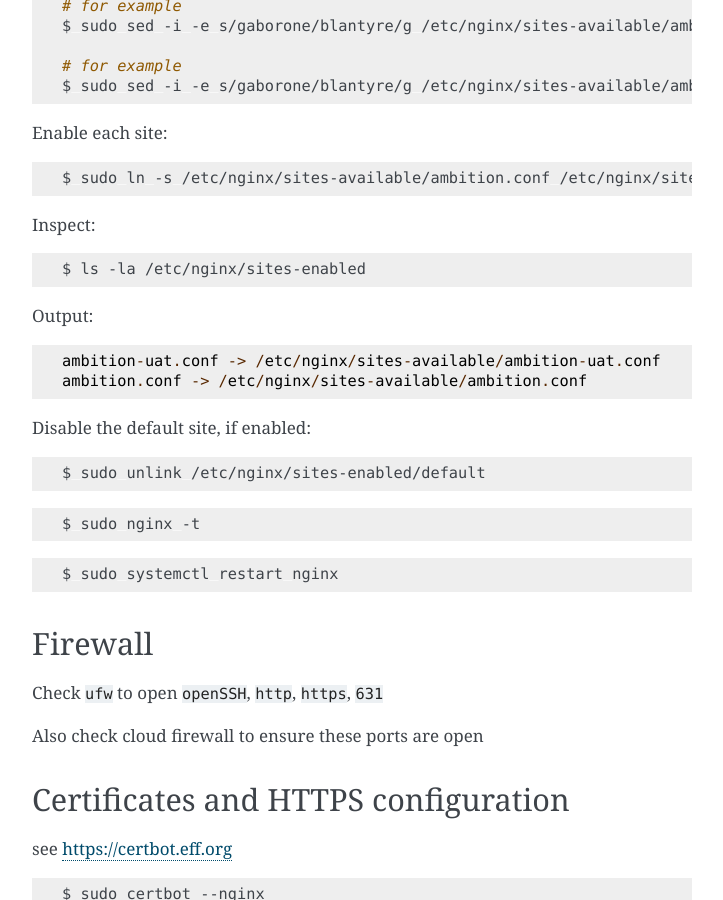
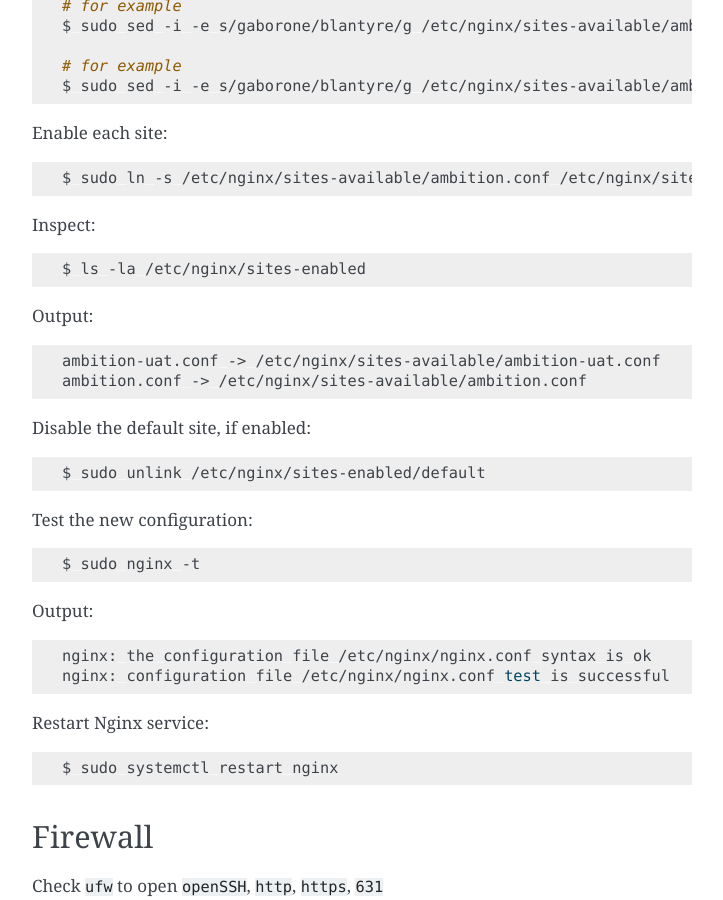
Before and after one commit to clinicedc/edc, a Sphinx documentation site: the page built from docs/configure_web_services.rst, in a window 1280 px wide and 900 px high, scrolled down 2095 px. Shown: the whole window, without its empty margins (388-1111 px from the left). Built offline with Sphinx 7.4.7, drawn with Linux system fonts in a browser that asks for light colours.

Commit message:
Update web services docs

```diff
--- a/docs/configure_web_services.rst
+++ b/docs/configure_web_services.rst
@@ -132,16 +132,18 @@ Enable each site:
 
 	$ sudo ln -s /etc/nginx/sites-available/ambition.conf /etc/nginx/sites-enabled
 
+Inspect:
 
-Inspect::
+.. code-block:: bash
 
 	$ ls -la /etc/nginx/sites-enabled
 
-Output::
+Output:
+
+.. code-block:: bash
 
 	ambition-uat.conf -> /etc/nginx/sites-available/ambition-uat.conf
 	ambition.conf -> /etc/nginx/sites-available/ambition.conf
-
 
 Disable the default site, if enabled:
 
@@ -149,9 +151,20 @@ Disable the default site, if enabled:
 
 	$ sudo unlink /etc/nginx/sites-enabled/default
 
+Test the new configuration:
+
 .. code-block:: bash
 
 	$ sudo nginx -t
+
+Output:
+
+.. code-block:: bash
+
+	nginx: the configuration file /etc/nginx/nginx.conf syntax is ok
+	nginx: configuration file /etc/nginx/nginx.conf test is successful
+
+Restart Nginx service:
 
 .. code-block:: bash
 
```
